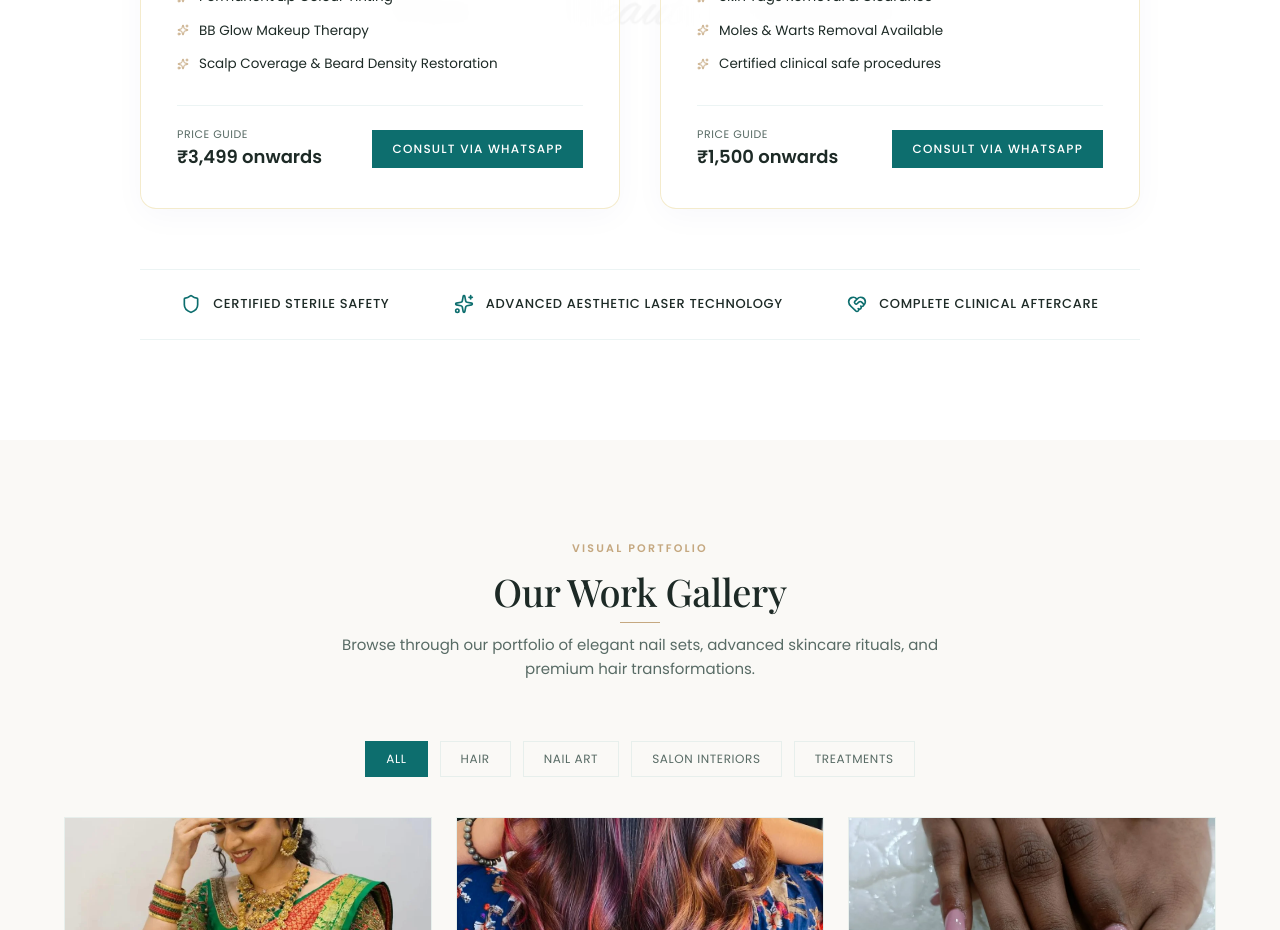
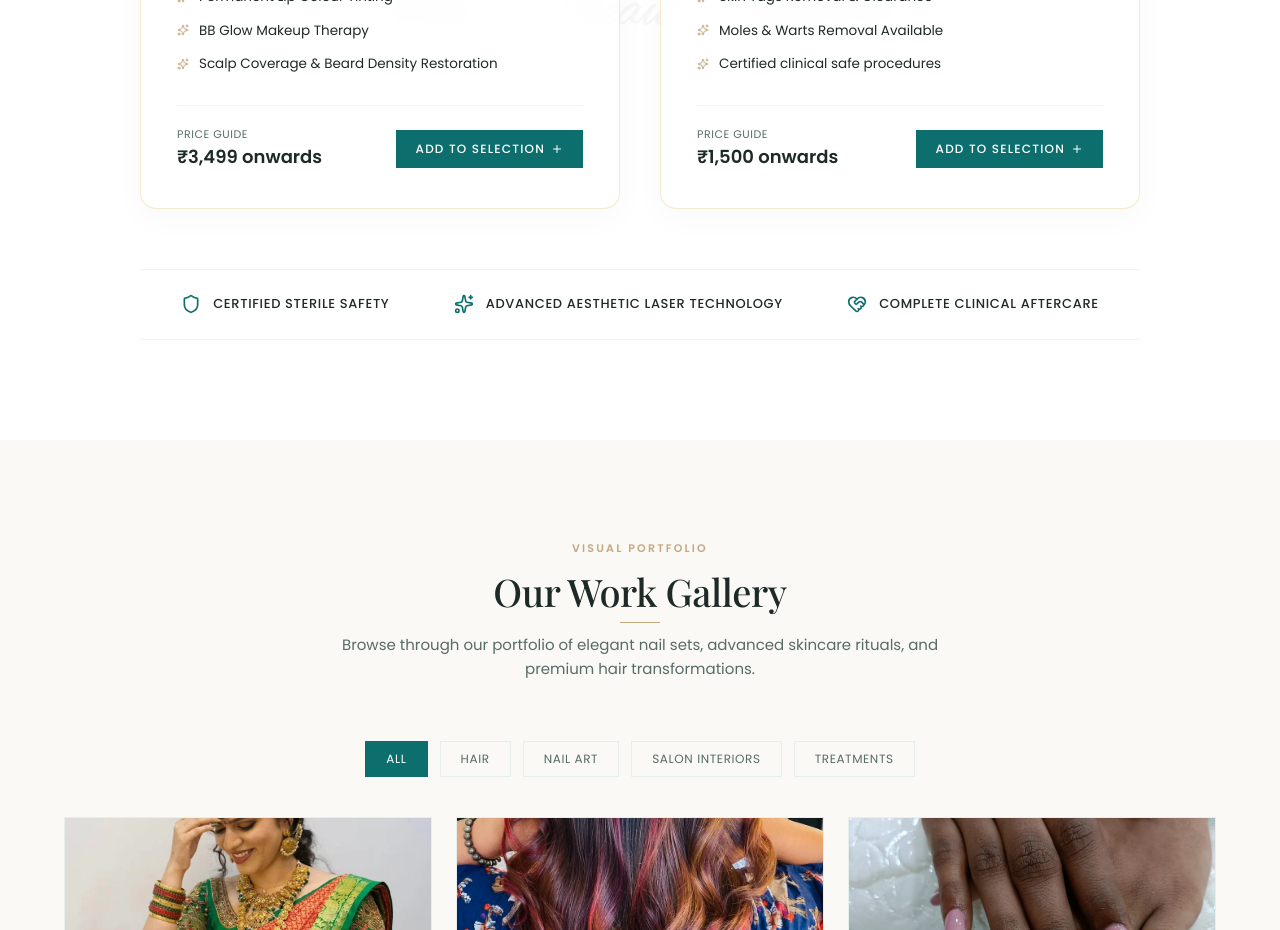
Before and after one commit to yashashivini-arcot/Amrutha-salon-website, a React (Vite) app: page / in a window 1280 px wide. Shown: the part 6260-7190 px from the top of the page. Built offline with nearby package versions, Linux system fonts and the light colour scheme; no server answers; the database is empty; a web font is replaced by a local one.

Commit message:
add multi-service booking cart

```diff
--- a/src/components/BookingCart.css
+++ b/src/components/BookingCart.css
@@ -350,3 +350,16 @@
     z-index: 1000;
   }
 }
+
+/* Selected Service Button Style */
+.btn-selected {
+  background-color: var(--champagne-gold) !important;
+  color: var(--text-main) !important;
+  border: 1px solid var(--champagne-gold) !important;
+}
+
+.btn-selected:hover {
+  background-color: var(--champagne-gold-hover) !important;
+  color: var(--bg-pure) !important;
+  border-color: var(--champagne-gold-hover) !important;
+}
--- a/src/components/OtherTreatments.jsx
+++ b/src/components/OtherTreatments.jsx
@@ -1,13 +1,14 @@
 import React from 'react';
 import { motion } from 'framer-motion';
-import { Shield, Sparkles, HeartHandshake } from 'lucide-react';
+import { Shield, Sparkles, HeartHandshake, Plus, Check } from 'lucide-react';
 import { WHATSAPP_NUMBER } from '../data/servicesData';
 import pmuImg from '../assets/pmu services.jpeg';
 import laserClinicImg from '../assets/laser clinic.jpeg';
 
-const OtherTreatments = () => {
+const OtherTreatments = ({ selectedServices = [], onToggleService }) => {
   const treatments = [
     {
+      id: "ot-pmu",
       title: "PMU Services (Permanent Make-Up)",
       description: "Define your geometry and restore facial symmetry with semi-permanent pigments formulated for a lasting, organic glow.",
       features: [
@@ -23,6 +24,7 @@ const OtherTreatments = () => {
       whatsappType: "PMU Services Consultation"
     },
     {
+      id: "ot-laser",
       title: "Laser Clinic & Skin Corrections",
       description: "Medical-grade laser treatments targeting permanent body hair reduction and professional skin growth removals.",
       features: [
@@ -149,13 +151,26 @@ const OtherTreatments = () => {
                     <span style={{ fontSize: '18px', fontWeight: '600', color: 'var(--text-main)' }}>{t.price}</span>
                   </div>
 
-                  <button
-                    className="btn btn-primary"
-                    style={{ padding: '10px 20px', fontSize: '12px' }}
-                    onClick={() => handleBooking(t.title)}
-                  >
-                    Consult via WhatsApp
-                  </button>
+                  {(() => {
+                    const isSelected = selectedServices.some(s => s.id === t.id);
+                    return (
+                      <button
+                        className={`btn ${isSelected ? 'btn-selected' : 'btn-primary'}`}
+                        style={{ padding: '10px 20px', fontSize: '12px' }}
+                        onClick={() => onToggleService({ id: t.id, title: t.title, price: t.price, category: t.badge }, 'Other Treatments')}
+                      >
+                        {isSelected ? (
+                          <>
+                            Added <Check size={12} style={{ marginLeft: '6px' }} />
+                          </>
+                        ) : (
+                          <>
+                            Add to Selection <Plus size={12} style={{ marginLeft: '6px' }} />
+                          </>
+                        )}
+                      </button>
+                    );
+                  })()}
                 </div>
               </div>
             </motion.div>
```
